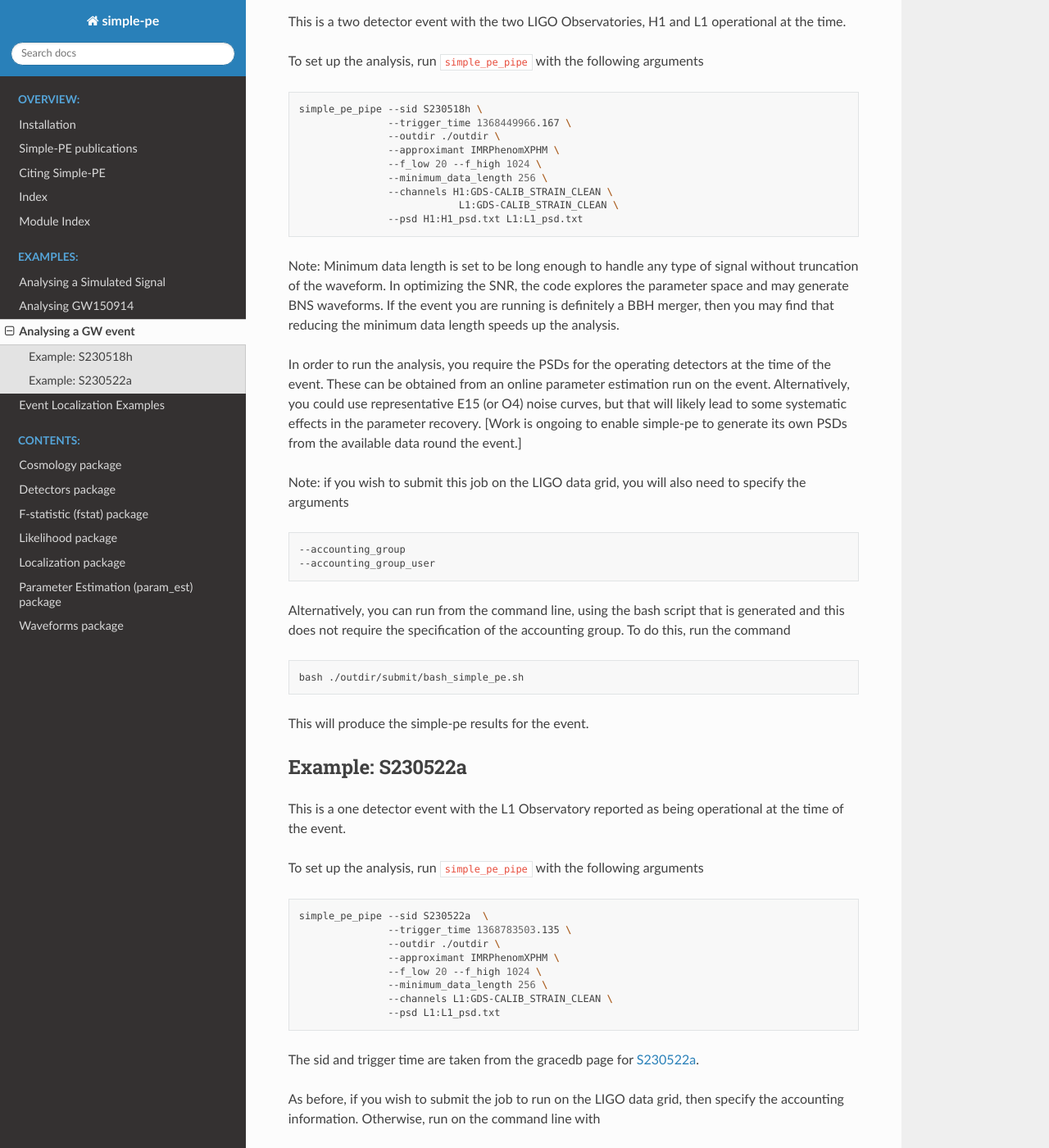
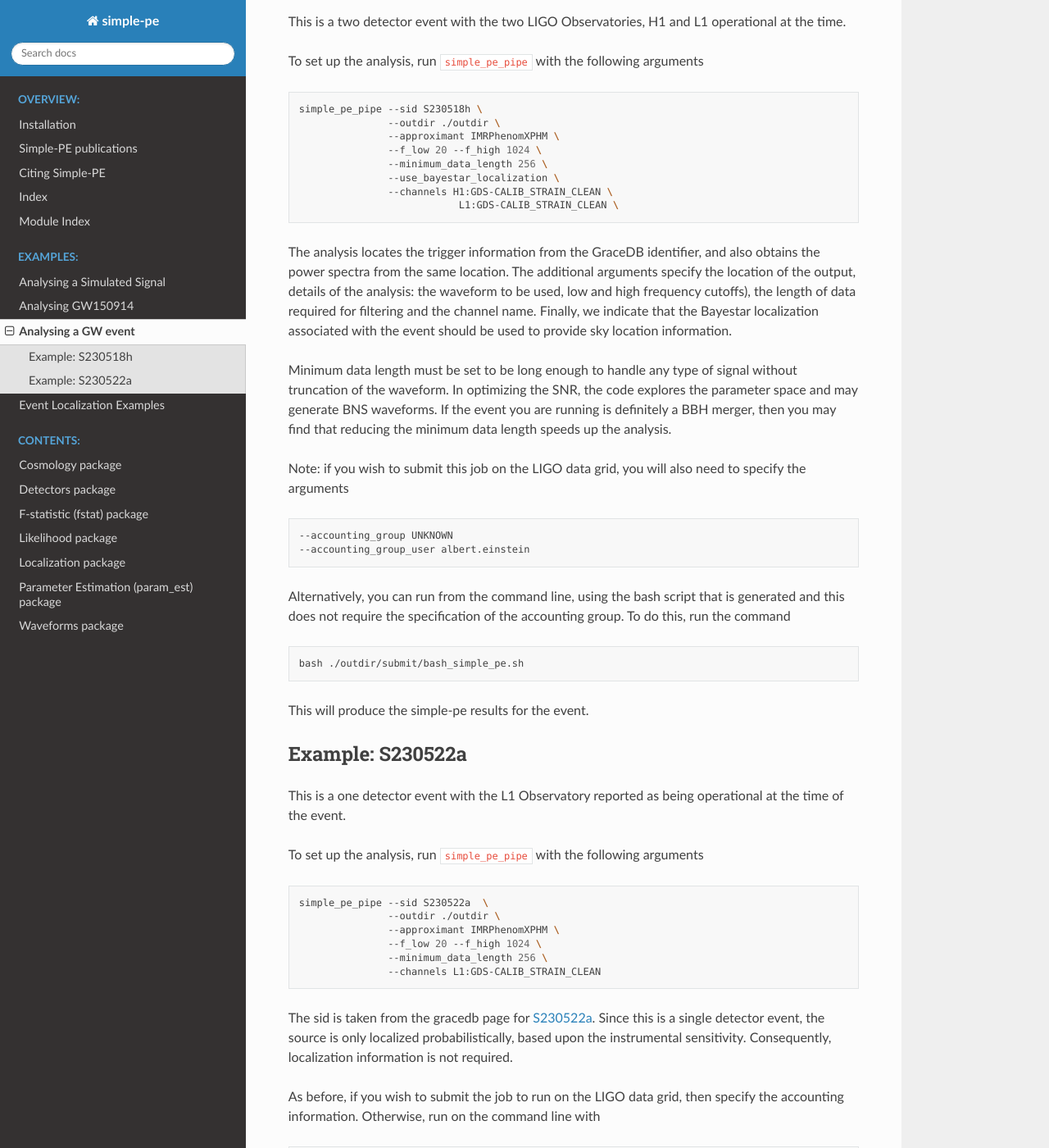
Before and after one commit to simplepe/simple-pe-xx, a Sphinx documentation site: the page built from docs/source/example_event.rst, in a window 1280 px wide and 1400 px high, scrolled down 443 px. Shown: the whole window at 82% size. Built offline with Sphinx 7.4.7 and the Read the Docs theme 2.0.0, drawn with Linux system fonts in a browser that asks for light colours; some of the changed text lies outside the part shown.

Commit message:
update event docs

```diff
--- a/docs/source/example_event.rst
+++ b/docs/source/example_event.rst
@@ -26,36 +26,36 @@ To set up the analysis, run :code:`simple_pe_pipe` with the following arguments
 .. code-block:: bash
 
     simple_pe_pipe --sid S230518h \
-                   --trigger_time 1368449966.167 \
                    --outdir ./outdir \
                    --approximant IMRPhenomXPHM \
                    --f_low 20 --f_high 1024 \
                    --minimum_data_length 256 \
+                   --use_bayestar_localization \
                    --channels H1:GDS-CALIB_STRAIN_CLEAN \
                                L1:GDS-CALIB_STRAIN_CLEAN \
-                   --psd H1:H1_psd.txt L1:L1_psd.txt
 
-Note: Minimum data length is set to be long enough to handle any
+The analysis locates the trigger information from the GraceDB identifier, and
+also obtains the power spectra from the same location.  The additional
+arguments specify the location of the output, details of the
+analysis: the waveform to be used, low and high frequency
+cutoffs), the length of data required for filtering and the channel name.
+Finally, we indicate that the Bayestar localization associated with the event
+should be used to provide sky location information.
+
+
+Minimum data length must be set to be long enough to handle any
 type of signal without truncation of the waveform.  In optimizing the SNR,
 the code explores the parameter space and may generate BNS waveforms.  If the
 event you are running is definitely a BBH merger, then you may find that
 reducing the minimum data length speeds up the analysis.
-
-In order to run the analysis, you require the PSDs for the operating
-detectors at the time of the event.  These can be obtained from an online
-parameter estimation run on the event.  Alternatively, you could use
-representative E15 (or O4) noise curves, but that will likely lead to some
-systematic effects in the parameter recovery.  [Work is ongoing
-to enable simple-pe to generate its own PSDs from the available data round
-the event.]
 
 Note: if you wish to submit this job on the LIGO data grid, you will also
 need to specify the arguments
 
 .. code-block:: bash
 
-                   --accounting_group
-                   --accounting_group_user
+                   --accounting_group UNKNOWN
+                   --accounting_group_user albert.einstein
 
 Alternatively, you can run from the command line, using the bash script that
 is generated and this does not require the specification of the accounting
@@ -79,16 +79,18 @@ To set up the analysis, run :code:`simple_pe_pipe` with the following arguments
 .. code-block:: bash
 
     simple_pe_pipe --sid S230522a  \
-                   --trigger_time 1368783503.135 \
                    --outdir ./outdir \
                    --approximant IMRPhenomXPHM \
                    --f_low 20 --f_high 1024 \
                    --minimum_data_length 256 \
-                   --channels L1:GDS-CALIB_STRAIN_CLEAN \
-                   --psd L1:L1_psd.txt
+                   --channels L1:GDS-CALIB_STRAIN_CLEAN
 
-The sid and trigger time are taken from the gracedb page for `S230522a <https://gracedb.ligo
-.org/superevents/S230522a/view/>`_.
+The sid is taken from the gracedb page for `S230522a <https://gracedb
+.ligo
+.org/superevents/S230522a/view/>`_.  Since this is a single detector event,
+the source is only localized
+probabilistically, based upon the instrumental sensitivity.  Consequently,
+localization information is not required.
 
 As before, if you wish to submit the job to run on the LIGO data grid, then
 specify the accounting information.  Otherwise, run on the command line with
@@ -96,8 +98,3 @@ specify the accounting information.  Otherwise, run on the command line with
 .. code-block:: bash
 
     bash ./outdir/submit/bash_simple_pe.sh
-
-Since this is a single detector event, the source is only localized
-probabilistically, based upon the instrumental sensitivity.  Consequently,
-localization information is not required.  In addition the SNR in the second
-polarization is zero by definition.
```
